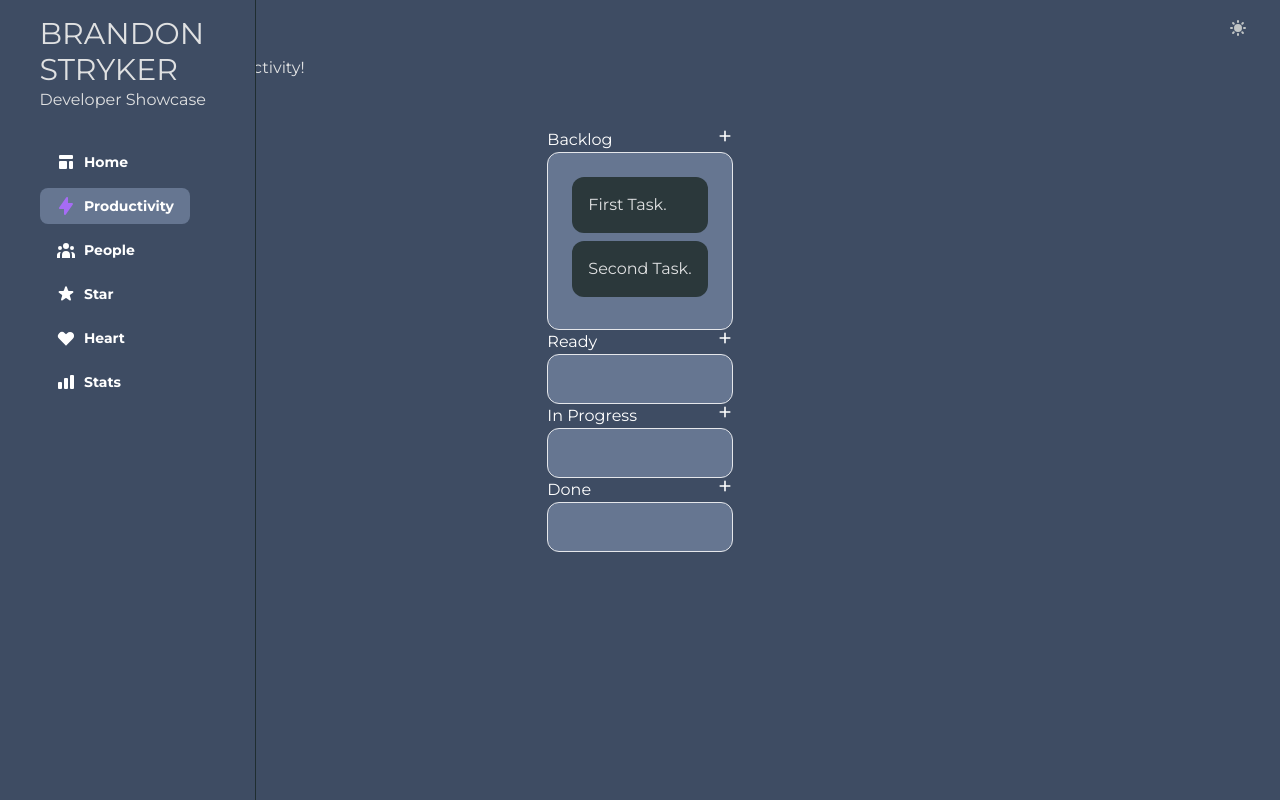
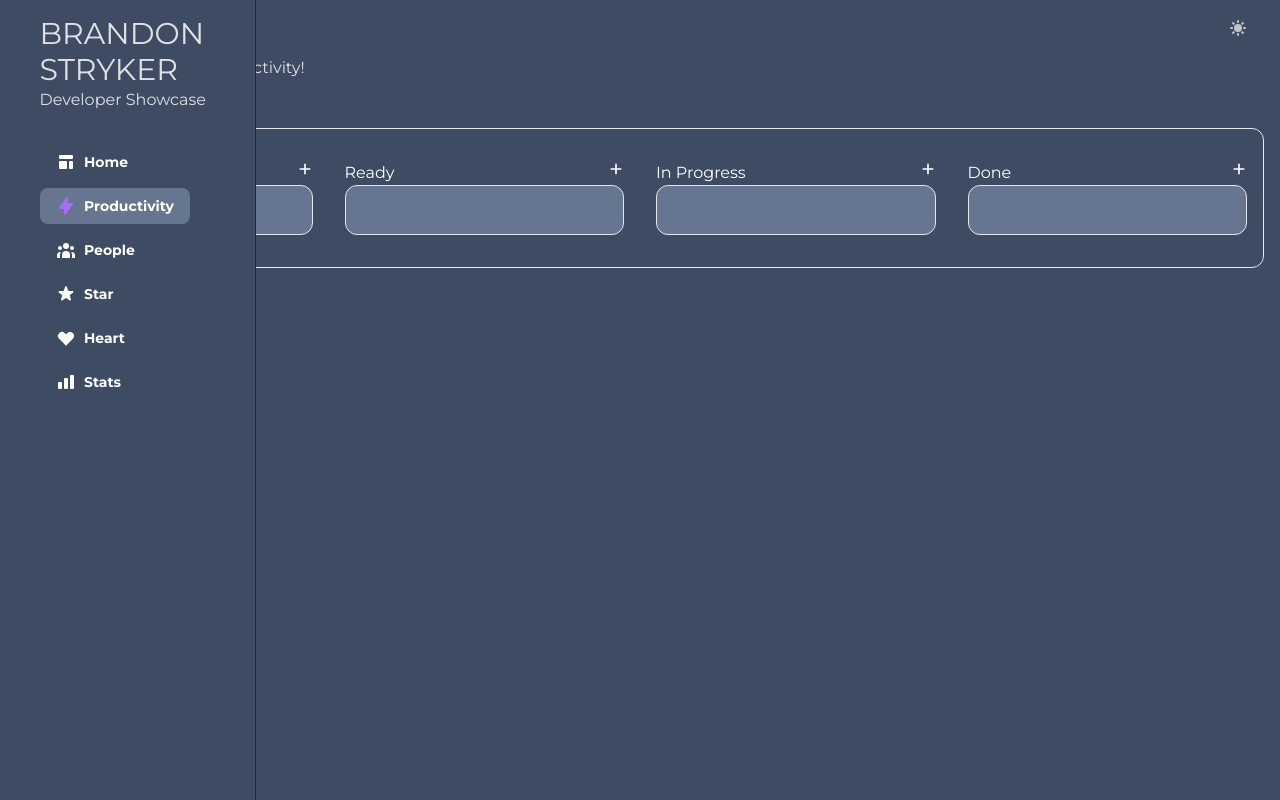
Before and after one commit to bcstryker/portfolio-site, a Next.js app: page /productivity in a window 1280 px wide. Built offline with nearby package versions, Linux system fonts and the light colour scheme; what @rtk-incubator/action-listener-middleware would draw is missing.

Commit message:
kanban is mostly functional

```diff
--- a/features/productivity/Kanban.tsx
+++ b/features/productivity/Kanban.tsx
@@ -6,18 +6,13 @@ import {PlusIcon} from "@heroicons/react/solid";
 import {v4 as uuid} from "uuid";
 
 const Kanban: FC<{cols: kanbanCols; setCols: SetFunction}> = ({cols, setCols}) => (
-  <div className="justify-center flex flex-col">
+  <div className="w-full flex justify-evenly rounded-xl border">
     <DragDropContext onDragEnd={(result) => onDragEnd(result, cols, setCols)}>
       {Object.entries(cols).map(([colId, col]) => (
-        <div key={col.name} className="px-4">
+        <div key={col.name} className="w-full px-4 py-8">
           <div className="flex justify-between">
             <h2>{col.name}</h2>
-            <div className="hover:bg-background-glow">
-              <PlusIcon
-                className="h-4 w-4 hover:fill-background-glow cursor-pointer"
-                onClick={() => addCard(cols, setCols, colId)}
-              />
-            </div>
+            <PlusIcon className="h-4 w-4 cursor-pointer" onClick={() => addCard(cols, setCols, colId)} />
           </div>
           <Droppable key={colId} droppableId={colId}>
             {(provided, snapshot) => (
@@ -54,12 +49,20 @@ const Kanban: FC<{cols: kanbanCols; setCols: SetFunction}> = ({cols, setCols}) =
                               ...provided.draggableProps.style,
                             }}
                           >
-                            {item.content}
+                            <p
+                              id={item.id}
+                              contentEditable="true"
+                              onChange={() => editCard(colId, item.id, cols, setCols)}
+                              onBlur={() => editCard(colId, item.id, cols, setCols)}
+                              className="cursor-text focus:outline-none whitespace-pre"
+                            >
+                              {item.content}
+                            </p>
                             {/* <input
                               id={item.id}
-                              className="bg-foreground-alt-400 text-foreground-alt-200 focus:outline-none"
+                              className={`w-full bg-foreground-alt-400 rounded-xl break-normal text-foreground-alt-200 focus:outline-none`}
                               placeholder={item.content}
-                              onKeyUp={(event) => editCard(event, colId, item.id, cols, setCols)}
+                              // onKeyUp={(event) => editCard(event, colId, item.id, cols, setCols)}
                               onSubmit={(text) => editCard(text, colId, item.id, cols, setCols)}
                             /> */}
                           </div>
@@ -128,15 +131,16 @@ const addCard = (cols: kanbanCols, setCols: SetFunction, id: string) => {
 };
 
 // WIP
-const editCard = (event: any, colId: string, itemId: string, cols: kanbanCols, setCols: SetFunction) => {
-  if (event.code !== "Enter") return;
-  const test = document.getElementById(itemId)?.innerHTML || "";
-  console.log(test);
+const editCard = (colId: string, itemId: string, cols: kanbanCols, setCols: SetFunction) => {
+  const text = document.getElementById(itemId)?.innerText;
   const col = cols[colId];
   const copiedItems = col ? [...col.items] : [];
-  const thisTask = copiedItems.find((t) => t.id == itemId) || ({} as item);
-  const updatedTask: item = {...thisTask, content: test};
-  copiedItems.splice(cols[colId].items.indexOf(thisTask), 0, updatedTask);
+  for (let n = 0; n < copiedItems.length; n++) if (copiedItems[n].id === itemId) copiedItems[n].content = text || "";
+  // console.log(thisTask);
+  // if (text && thisTask) {
+  //   const updatedTask: item = {...thisTask, content: text};
+  //   copiedItems.splice(0, 0, updatedTask);
+  // }
 
   setCols({
     ...cols,
--- a/pages/productivity.tsx
+++ b/pages/productivity.tsx
@@ -16,15 +16,15 @@ const Home: StrykerPage = () => {
   );
 };
 
-const itemsFromBackend: item[] = [
-  {id: uuid(), content: "First Task."},
-  {id: uuid(), content: "Second Task."},
-];
+// const itemsFromBackend: item[] = [
+//   {id: uuid(), content: "First Task."},
+//   {id: uuid(), content: "Second Task."},
+// ];
 
 const colsFromBackend: kanbanCols = {
   [uuid()]: {
     name: "Backlog",
-    items: itemsFromBackend,
+    items: [],
   },
   [uuid()]: {
     name: "Ready",
```
